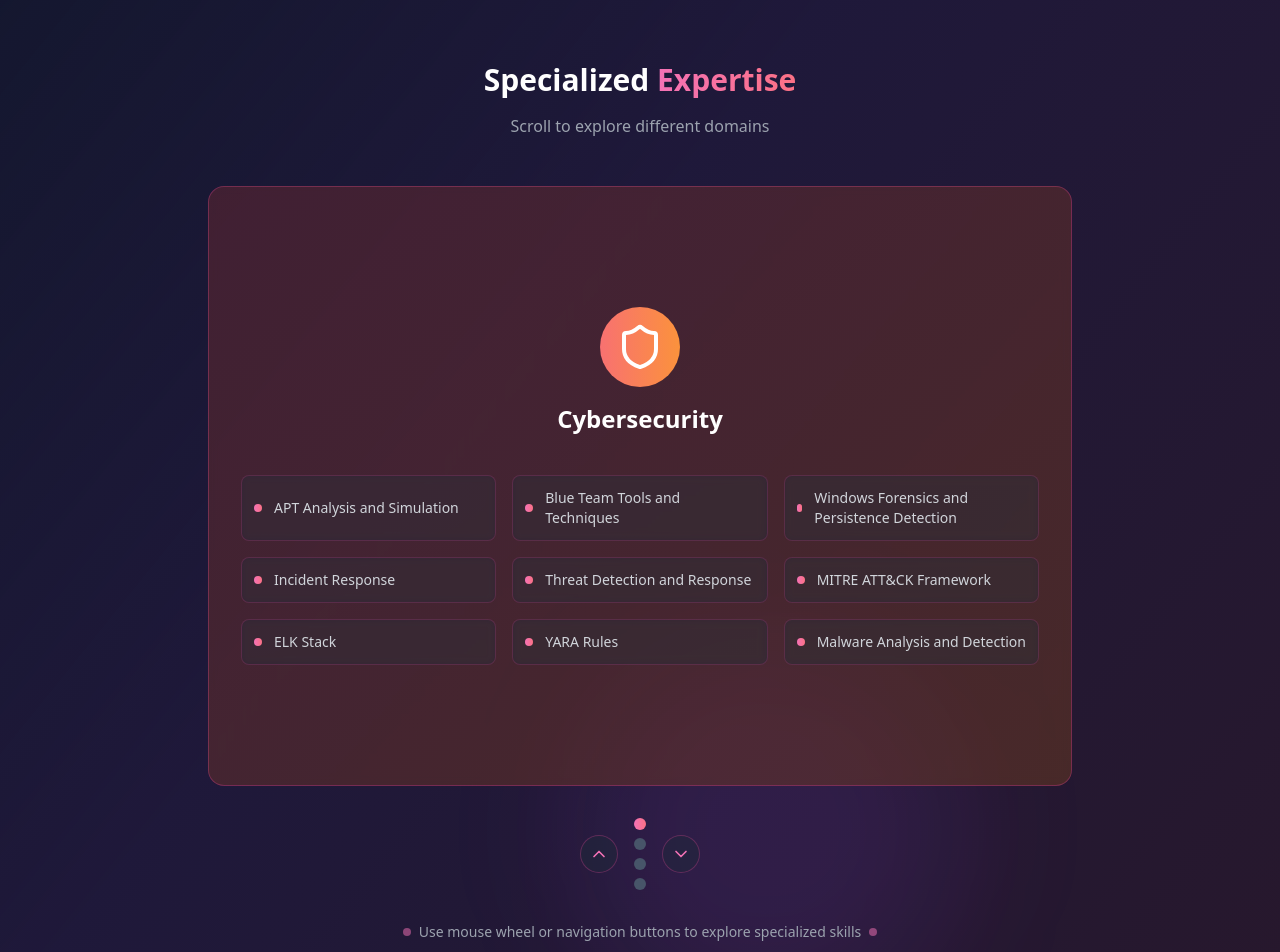
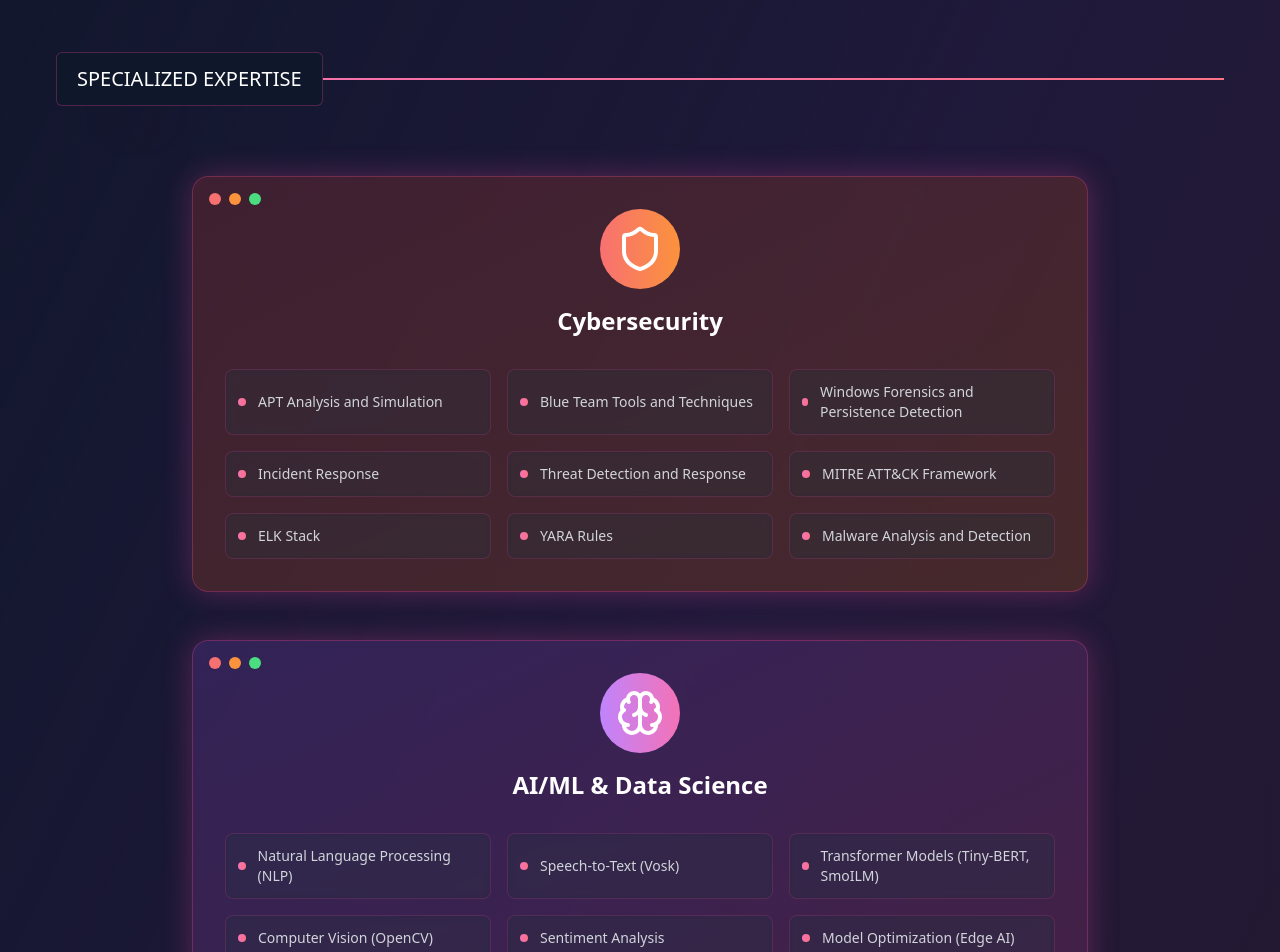
Before and after one commit to MeriemMOKHTARI/mimi-portfolio, a React (Vite) app: page / in a window 1280 px wide. Shown: the part 5260-6212 px from the top of the page. Built offline with nearby package versions, Linux system fonts and the light colour scheme.

Commit message:
Implement scrollable section for expertise
Implement the same scrollable section for "Specialized Expertise" as the project section, using the provided code examples.

```diff
--- a/src/components/Skills.tsx
+++ b/src/components/Skills.tsx
@@ -1,3 +1,4 @@
+
 import { motion } from "framer-motion";
 import { useInView } from "react-intersection-observer";
 import { useEffect, useRef, useState } from "react";
@@ -19,9 +20,7 @@ import {
   Shield,
   Brain,
   Cpu,
-  Network,
-  ChevronUp,
-  ChevronDown
+  Network
 } from "lucide-react";
 
 const Skills = () => {
@@ -33,7 +32,6 @@ const Skills = () => {
   const scrollRef = useRef<HTMLDivElement>(null);
   const [isAutoScrolling, setIsAutoScrolling] = useState(true);
   const intervalRef = useRef<NodeJS.Timeout>();
-  const [currentSlide, setCurrentSlide] = useState(0);
 
   const skills = [
     { name: "React", icon: <Layers className="w-8 h-8" /> },
@@ -162,18 +160,6 @@ const Skills = () => {
     setTimeout(() => setIsAutoScrolling(true), 3000);
   };
 
-  const nextSlide = () => {
-    setCurrentSlide((prev) => (prev + 1) % skillCategories.length);
-  };
-
-  const prevSlide = () => {
-    setCurrentSlide((prev) => (prev - 1 + skillCategories.length) % skillCategories.length);
-  };
-
-  const goToSlide = (index: number) => {
-    setCurrentSlide(index);
-  };
-
   useEffect(() => {
     if (isAutoScrolling) {
       startAutoScroll();
@@ -198,23 +184,6 @@ const Skills = () => {
       scrollContainer.removeEventListener('mouseenter', handleMouseEnter);
       scrollContainer.removeEventListener('mouseleave', handleMouseLeave);
     };
-  }, []);
-
-  useEffect(() => {
-    const handleWheel = (e: WheelEvent) => {
-      const carouselSection = document.getElementById('skills-carousel');
-      if (carouselSection && carouselSection.contains(e.target as Node)) {
-        e.preventDefault();
-        if (e.deltaY > 0) {
-          nextSlide();
-        } else if (e.deltaY < 0) {
-          prevSlide();
-        }
-      }
-    };
-
-    window.addEventListener('wheel', handleWheel, { passive: false });
-    return () => window.removeEventListener('wheel', handleWheel);
   }, []);
 
   return (
@@ -297,32 +266,44 @@ const Skills = () => {
           </div>
         </motion.div>
 
+        {/* Specialized Expertise - Sticky Scroll Section */}
         <motion.div
-          id="skills-carousel"
           initial={{ opacity: 0, y: 50 }}
           animate={inView ? { opacity: 1, y: 0 } : {}}
           transition={{ duration: 0.8, delay: 0.5 }}
-          className="relative"
+          className="relative my-24"
         >
-          <div className="text-center mb-12">
-            <h3 className="text-2xl sm:text-3xl font-bold text-white mb-4">
-              Specialized <span className="bg-gradient-to-r from-pink-400 to-rose-400 bg-clip-text text-transparent">Expertise</span>
-            </h3>
-            <p className="text-gray-400">Scroll to explore different domains</p>
+          <div className="sticky top-10 mb-12">
+            <div className="w-20 h-20 bg-pink-500/10 rounded-full absolute -top-3 left-0 translate-x-1/2 filter blur-3xl opacity-30"></div>
+            <div className="flex items-center justify-start relative">
+              <span className="bg-slate-900 absolute left-0 w-fit text-white px-5 py-3 text-xl rounded-md border border-pink-500/30">
+                SPECIALIZED EXPERTISE
+              </span>
+              <span className="w-full h-[2px] bg-gradient-to-r from-pink-400 to-rose-400"></span>
+            </div>
           </div>
 
-          <div className="relative overflow-hidden max-w-4xl mx-auto" style={{ height: '600px' }}>
+          <div className="pt-12">
+            <div className="flex flex-col gap-12">
+              {skillCategories.map((category, index) => (
+                <div
+                  key={category.title}
+                  id={`sticky-skill-${index + 1}`}
+                  className="sticky-skill w-full mx-auto max-w-4xl sticky top-20"
+                >
+                  <div className="box-border flex items-center justify-center rounded-2xl shadow-[0_0_30px_0_rgba(236,72,153,0.3)] transition-all duration-500">
                     <motion.div
-              className="flex flex-col transition-transform duration-500 ease-in-out"
-              style={{ transform: `translateY(-${currentSlide * 100}%)` }}
-            >
-              {skillCategories.map((category, index) => (
-                <div key={category.title} className="w-full flex-shrink-0 px-4" style={{ height: '600px' }}>
-                  <motion.div
-                    className={`relative p-8 rounded-2xl bg-gradient-to-br ${category.gradient} backdrop-blur-sm border border-pink-500/30 bg-slate-900/40 h-full flex flex-col justify-center`}
+                      className={`relative p-8 rounded-2xl bg-gradient-to-br ${category.gradient} backdrop-blur-sm border border-pink-500/30 bg-slate-900/40 w-full`}
                       whileHover={{ scale: 1.02 }}
                       transition={{ duration: 0.3 }}
                     >
+                      {/* Decorative dots */}
+                      <div className="flex flex-row space-x-2 absolute top-4 left-4">
+                        <div className="h-3 w-3 rounded-full bg-red-400"></div>
+                        <div className="h-3 w-3 rounded-full bg-orange-400"></div>
+                        <div className="h-3 w-3 rounded-full bg-green-400"></div>
+                      </div>
+
                       <div className="text-center mb-8">
                         <div className={`inline-flex p-4 rounded-full bg-gradient-to-r ${category.borderGradient} mb-4`}>
                           <div className="text-white">
@@ -348,52 +329,10 @@ const Skills = () => {
                       </div>
                     </motion.div>
                   </div>
-              ))}
-            </motion.div>
                 </div>
-
-          <div className="flex justify-center items-center mt-8 space-x-4">
-            <button
-              onClick={prevSlide}
-              className="p-2 rounded-full bg-slate-800/50 border border-pink-500/30 hover:border-pink-400 text-pink-400 hover:text-pink-300 transition-all duration-300"
-            >
-              <ChevronUp className="w-5 h-5" />
-            </button>
-
-            <div className="flex flex-col space-y-2">
-              {skillCategories.map((_, index) => (
-                <button
-                  key={index}
-                  onClick={() => goToSlide(index)}
-                  className={`w-3 h-3 rounded-full transition-all duration-300 ${
-                    index === currentSlide
-                      ? 'bg-gradient-to-r from-pink-400 to-rose-400'
-                      : 'bg-slate-600 hover:bg-slate-500'
-                  }`}
-                />
               ))}
             </div>
-
-            <button
-              onClick={nextSlide}
-              className="p-2 rounded-full bg-slate-800/50 border border-pink-500/30 hover:border-pink-400 text-pink-400 hover:text-pink-300 transition-all duration-300"
-            >
-              <ChevronDown className="w-5 h-5" />
-            </button>
           </div>
-        </motion.div>
-
-        <motion.div
-          initial={{ opacity: 0 }}
-          animate={inView ? { opacity: 1 } : {}}
-          transition={{ duration: 0.8, delay: 0.8 }}
-          className="text-center mt-8"
-        >
-          <p className="text-gray-400 text-sm flex items-center justify-center gap-2">
-            <span className="w-2 h-2 bg-pink-400 rounded-full animate-pulse"></span>
-            Use mouse wheel or navigation buttons to explore specialized skills
-            <span className="w-2 h-2 bg-pink-400 rounded-full animate-pulse"></span>
-          </p>
         </motion.div>
       </div>
 
@@ -406,6 +345,10 @@ const Skills = () => {
           .scrollbar-hide::-webkit-scrollbar {
             display: none;
           }
+          .sticky-skill {
+            position: -webkit-sticky;
+            position: sticky;
+          }
         `
       }} />
     </section>
```
Lines whose indentation alone changed are shown as unchanged.
